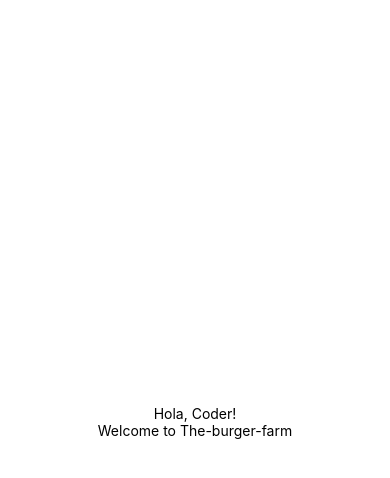
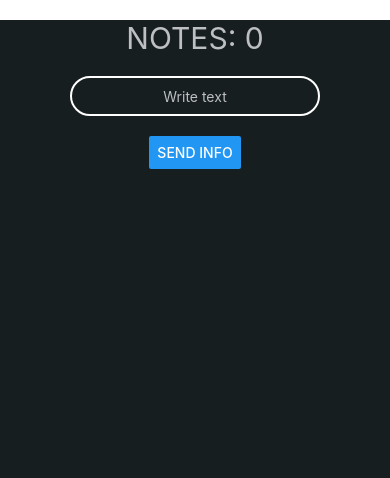
Before and after one commit to Angel-Landkoer/The-burger-farm, a React Native app: screen / in a window 390 px wide. Shown: the top 478 px of the page. Built offline with nearby package versions, Linux system fonts and the light colour scheme.

Commit message:
conectando componente, eventos, hook, estilos, para dar funcionalidad crear notas

```diff
--- a/App.js
+++ b/App.js
@@ -1,21 +1,83 @@
+import { useState } from 'react';
+import { Button, FlatList, TextInput, SafeAreaView, StyleSheet, Text } from 'react-native';
 import { StatusBar } from 'expo-status-bar';
-import { StyleSheet, Text, View } from 'react-native';
+import { themes } from './src/styles/themes';
+import { Notes } from './src/components/Notes/Notes';
 
 export default function App() {
+  const [formData, setFormData] = useState('')
+  const [card, setCard] = useState([])
+  const [remove, setRemove] = useState([])
+
+  const handleChangeValue = (e) => setFormData(e)
+
+  const resetInfo = () => setFormData('')
+
+  const list = () => {
+    setCard([...card, { date: `${Date.now()}`, data: formData }])
+    resetInfo()
+  }
+
+  const deleted = (id) => {
+    const index = card.findIndex(item => item.date === id)
+
+    const removeIndex = card.splice(index, 1)
+    setRemove(removeIndex)
+  }
+
   return (
-    <View style={styles.container}>
-      <Text>Hola, Coder!</Text>
-      <Text>Welcome to The-burger-farm</Text>
-      <StatusBar style="auto" />
-    </View>
+    <SafeAreaView style={[primaryBackground, container]} >
+      <StatusBar style='light' backgroundColor='black' />
+      <Text style={[title]} >{`NOTES: ${card.length}`}</Text>
+      <TextInput
+        style={stylesInput}
+        inputMode="decimal"
+        placeholder='Write text'
+        placeholderTextColor={"#BDBFC3"}
+        onChangeText={handleChangeValue}
+        value={formData}
+      />
+      <Button title='Send Info' onPress={list} />
+      <FlatList
+        data={card}
+        renderItem={items => <Notes data={items.item} onPress={() => deleted(items.item.date)} />}
+        keyExtractor={item => item.date}
+      />
+    </SafeAreaView>
   );
 }
-
 const styles = StyleSheet.create({
   container: {
-    flex: 1,
-    backgroundColor: '#fff',
-    alignItems: 'center',
-    justifyContent: 'center',
+    alignItems: "center",
+    justifyContent: "center",
+
+    width: "100%",
+    height: "100%",
+    paddingHorizontal: 20,
+    paddingVertical: 50,
+    marginVertical: 20,
+    backgroundColor: "#161E20"
   },
-});
+  stylesInput: {
+    width: 250,
+    height: 40,
+    borderWidth: 2,
+    marginVertical: 20,
+    paddingHorizontal: 5,
+
+    textAlign: "center",
+
+    color: "#BDBFC3",
+    borderRadius: 20,
+    borderColor: "#ffff",
+
+  },
+  title: {
+    fontSize: 30,
+    textAlign: "center",
+
+    color: "#BDBFC3",
+  }
+})
+const { container, stylesInput, title } = styles
+const { primaryBackground } = themes
```
Also changed, not shown: src/navigation/Navigation.jsx (added).
